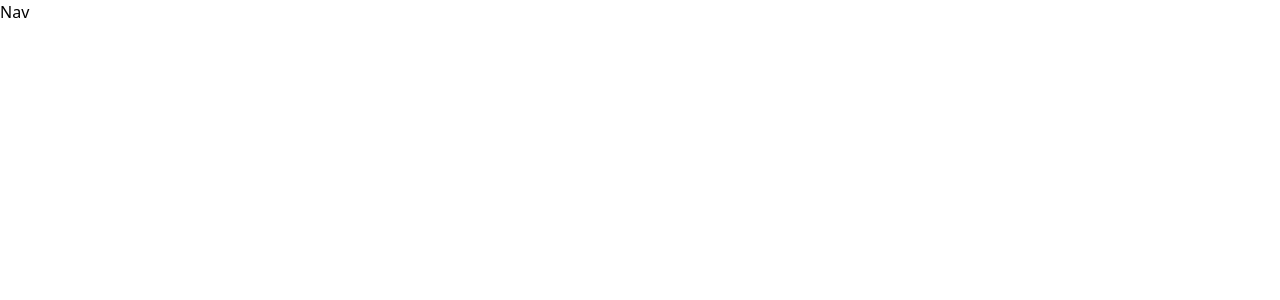
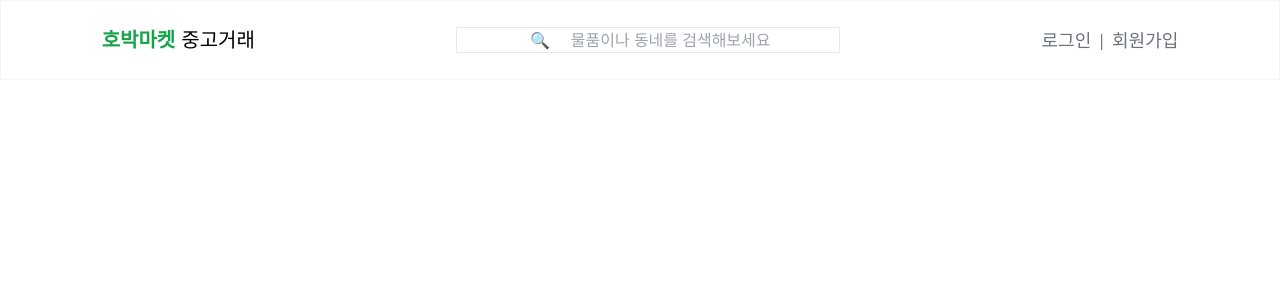
Before and after one commit to wecode-42th-danggen/wecode-42th-danggen-project, a React (Create React App) app in the folder frontend/pumpkinmarket/: page /nav in a window 1280 px wide. Shown: the top 300 px of the page. Built offline with nearby package versions, Linux system fonts and the light colour scheme; no server answers.

Commit message:
🔨 Add : nav 레이아웃 구현

```diff
--- a/frontend/pumpkinmarket/src/components/Nav/Nav.js
+++ b/frontend/pumpkinmarket/src/components/Nav/Nav.js
@@ -1,5 +1,80 @@
-import React from 'react';
+import React, { useEffect, useState } from 'react';
+import { Link, useNavigate } from 'react-router-dom';
 
 export default function Nav() {
-  return <div>Nav</div>;
+  const [searchData, setSearchData] = useState([]);
+  const [searchKeyword, setSearchKeyword] = useState('');
+
+  const Token = localStorage.getItem('token');
+  const navigate = useNavigate();
+
+  const productSearch = e => {
+    setSearchKeyword(e.target.value);
+  };
+
+  const filteredProduct = searchData.filter(list =>
+    list.name.toLowerCase().includes(searchKeyword.toLowerCase())
+  );
+
+  const toChatting = () => {
+    if (!Token) {
+      alert('로그인이 필요한 서이스 입니다. \n로그인 하시겠습니까?');
+      navigate('/login');
+    } else if (Token) {
+      navigate('/chatting');
+    }
+  };
+
+  useEffect(() => {
+    fetch('https://jsonplaceholder.typicode.com/users')
+      .then(res => res.json())
+      .then(data => setSearchData(data));
+  }, []);
+
+  return (
+    <nav className="flex justify-around items-center h-20 border border-gray-100">
+      <div>
+        <Link className="text-green-600 font-bold text-xl pr-1.5" to="/">
+          호박마켓
+        </Link>
+        <Link to="/product-list" className="text-xl">
+          중고거래
+        </Link>
+      </div>
+      <div>
+        <input
+          className="w-96 text-center border border-#d1d5db-600 rounded-sm"
+          placeholder=" 🔍     물품이나 동네를 검색해보세요"
+          value={searchKeyword}
+          onChange={productSearch}
+        />
+      </div>
+      {Token ? (
+        <div className="flex items-center ">
+          <img
+            className="w-7 h-7"
+            src="./images/Nav/profileImg.png"
+            alt="profileImg"
+          />
+          <button
+            className="text-lg rounded-md p-1.5 bg-green-500 text-white ml-3.5"
+            type="button"
+            onClick={toChatting}
+          >
+            채팅하기
+          </button>
+        </div>
+      ) : (
+        <div className="flex items-center">
+          <Link className="text-lg text-gray-500 pr-1.5" to="/login">
+            로그인
+          </Link>
+          <span className="text-gray-500">|</span>
+          <Link className="text-lg text-gray-500 pl-1.5" to="/sign-up">
+            회원가입
+          </Link>
+        </div>
+      )}
+    </nav>
+  );
 }
```
Also changed, not shown: frontend/pumpkinmarket/public/images/Nav/profileImg.png (added).
